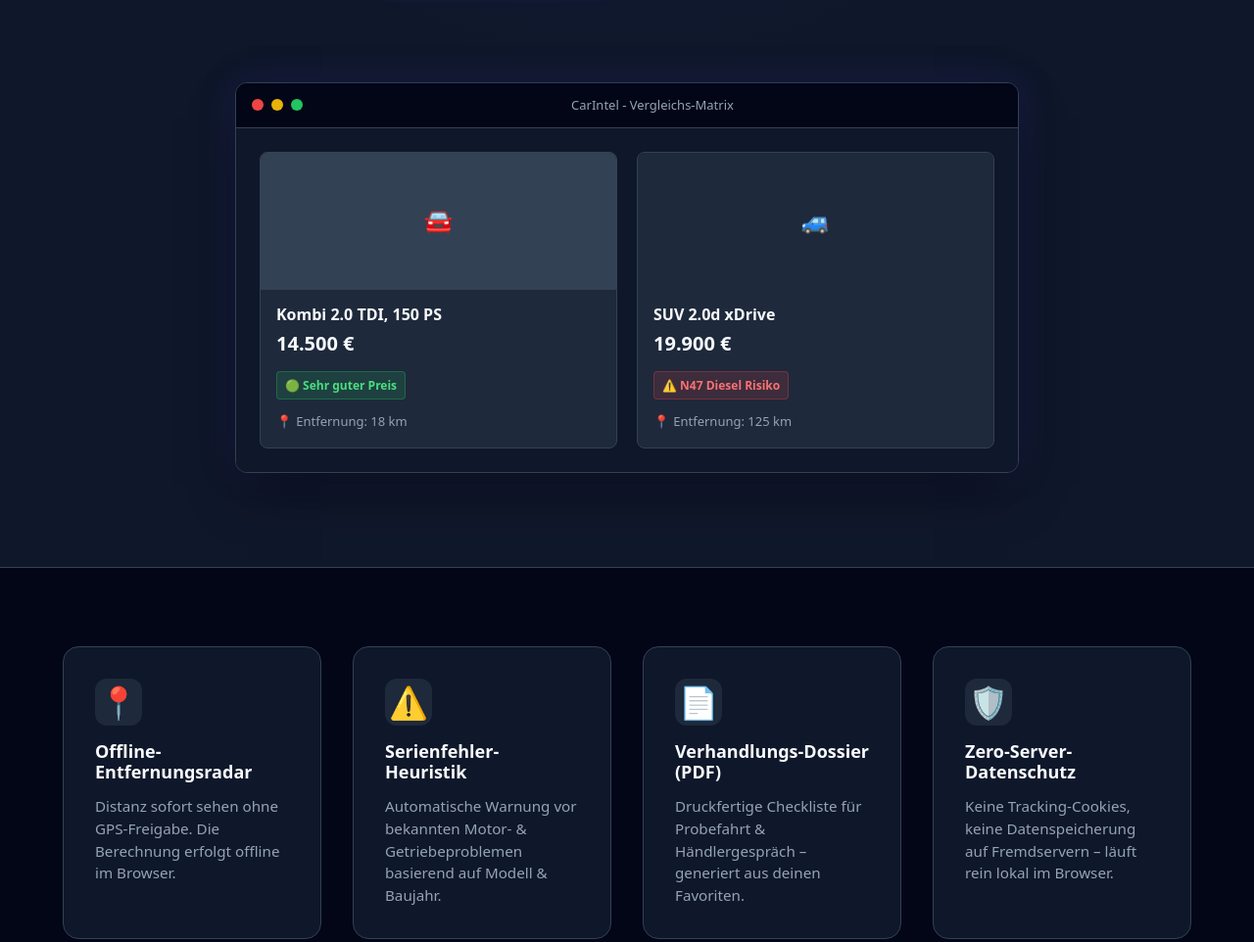
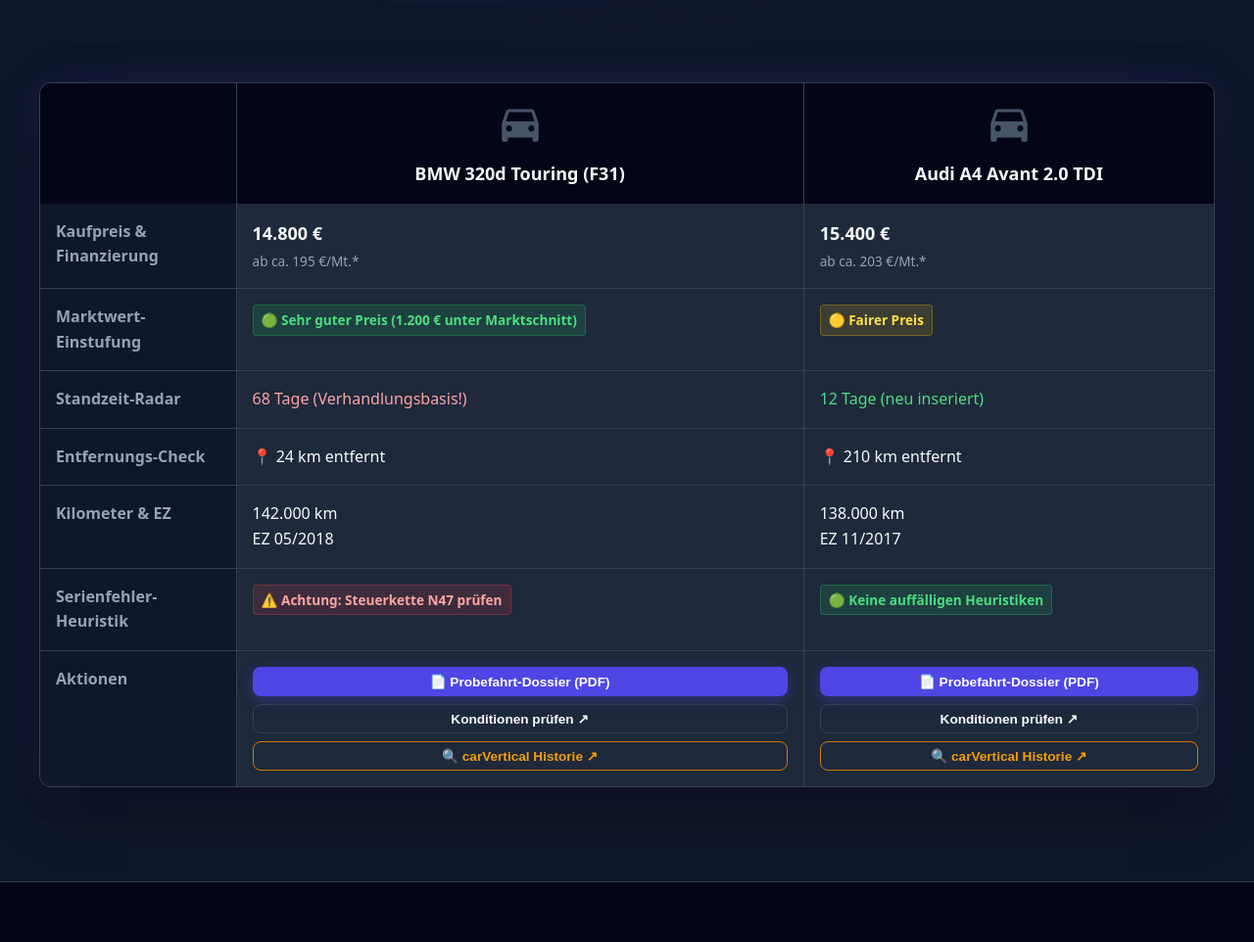
Before and after one commit to ProtonCode99/carintel, a browser extension: page landingpage/index.html in a window 1280 px wide. Shown: the part 560-1522 px from the top of the page at 98% size. Drawn offline with Linux system fonts and the light colour scheme.

Commit message:
fix: restore rich comparison matrix with neutral car silhouettes

```diff
--- a/landingpage/index.html
+++ b/landingpage/index.html
@@ -236,100 +236,108 @@
       }
     }
 
-    /* Mockup UI */
+    /* Compare Table UI */
     .showcase {
       padding: 2rem 0 6rem;
     }
 
-    .mockup-window {
-      background: var(--bg-dark);
+    .table-container {
+      width: 100%;
+      overflow-x: auto;
+      background: var(--card-bg);
       border: 1px solid var(--border-color);
       border-radius: 12px;
       box-shadow: 0 25px 50px -12px rgba(0,0,0,0.5), 0 0 40px rgba(79, 70, 229, 0.15);
-      overflow: hidden;
-      max-width: 800px;
-      margin: 0 auto;
     }
 
-    .mockup-header {
-      background: var(--bg-darker);
-      padding: 12px 16px;
-      display: flex;
-      align-items: center;
-      border-bottom: 1px solid var(--border-color);
+    .compare-table {
+      width: 100%;
+      min-width: 800px;
+      border-collapse: collapse;
+      text-align: left;
     }
 
-    .mockup-dots {
+    .compare-table th, .compare-table td {
+      padding: 16px;
+      border-bottom: 1px solid var(--border-color);
+      border-right: 1px solid var(--border-color);
+      vertical-align: top;
+    }
+
+    .compare-table th:last-child, .compare-table td:last-child {
+      border-right: none;
+    }
+
+    .compare-table tr:last-child th, .compare-table tr:last-child td {
+      border-bottom: none;
+    }
+
+    .compare-table thead th {
+      background: var(--bg-darker);
+      position: sticky;
+      top: 0;
+      z-index: 10;
+      text-align: center;
+    }
+
+    .compare-table tbody th {
+      background: var(--bg-dark);
+      width: 200px;
+      color: var(--text-muted);
+      font-weight: 600;
+    }
+
+    .car-header {
       display: flex;
+      flex-direction: column;
+      align-items: center;
+      gap: 12px;
+    }
+
+    .car-title {
+      font-size: 1.125rem;
+      color: var(--text-main);
+      font-weight: 700;
+    }
+
+    .badge-wrap {
+      display: inline-block;
+      padding: 4px 8px;
+      border-radius: 4px;
+      font-size: 0.85rem;
+      font-weight: 600;
+      margin-bottom: 4px;
+    }
+
+    .badge-green {
+      background: rgba(34, 197, 94, 0.15);
+      color: #4ade80;
+      border: 1px solid rgba(34, 197, 94, 0.3);
+    }
+
+    .badge-yellow {
+      background: rgba(234, 179, 8, 0.15);
+      color: #fde047;
+      border: 1px solid rgba(234, 179, 8, 0.3);
+    }
+
+    .badge-red {
+      background: rgba(239, 68, 68, 0.15);
+      color: #fca5a5;
+      border: 1px solid rgba(239, 68, 68, 0.3);
+    }
+
+    .action-btn-group {
+      display: flex;
+      flex-direction: column;
       gap: 8px;
     }
 
-    .mockup-dots span {
-      width: 12px; height: 12px; border-radius: 50%;
-    }
-
-    .mockup-title {
-      flex: 1; text-align: center; color: var(--text-muted); font-size: 13px; font-weight: 500;
-    }
-
-    .mockup-body {
-      padding: 24px;
-      display: grid;
-      grid-template-columns: 1fr;
-      gap: 20px;
-      background: var(--bg-dark);
-    }
-
-    @media (min-width: 640px) {
-      .mockup-body {
-        grid-template-columns: repeat(2, 1fr);
-      }
-    }
-
-    .mockup-card {
-      background: var(--card-bg);
-      border: 1px solid var(--border-color);
-      border-radius: 8px;
-      overflow: hidden;
-      text-align: left;
-    }
-
-    .mockup-card-img {
-      height: 140px;
-      background: #334155;
-      display: flex;
-      align-items: center;
-      justify-content: center;
-      color: #64748b;
-      font-size: 24px;
-    }
-
-    .mockup-card-img.alt {
-      background: #1e293b;
-    }
-
-    .mockup-card-content {
-      padding: 16px;
-    }
-
-    .mockup-card h4 {
-      font-size: 16px; margin-bottom: 4px; color: var(--text-main);
-    }
-
-    .mockup-price {
-      font-size: 20px; font-weight: bold; margin-bottom: 12px; color: var(--text-main);
-    }
-
-    .mockup-badge {
-      display: inline-block; padding: 4px 8px; background: rgba(34, 197, 94, 0.15); color: #4ade80; border: 1px solid rgba(34, 197, 94, 0.3); border-radius: 4px; font-size: 12px; font-weight: 600; margin-bottom: 12px;
-    }
-
-    .mockup-badge.warn {
-      background: rgba(239, 68, 68, 0.15); color: #f87171; border: 1px solid rgba(239, 68, 68, 0.3);
-    }
-
-    .mockup-dist {
-      color: var(--text-muted); font-size: 13px; display: flex; align-items: center; gap: 4px;
+    .btn-sm {
+      padding: 6px 12px;
+      font-size: 0.85rem;
+      min-height: auto;
+      width: 100%;
     }
 
     /* Features Grid */
@@ -497,37 +505,85 @@
 
   <!-- Product UI Mockup -->
   <section id="preview" class="showcase container">
-    <div class="mockup-window">
-      <div class="mockup-header">
-        <div class="mockup-dots">
-          <span style="background:#ef4444"></span>
-          <span style="background:#eab308"></span>
-          <span style="background:#22c55e"></span>
-        </div>
-        <div class="mockup-title">CarIntel - Vergleichs-Matrix</div>
-      </div>
-      <div class="mockup-body">
-        <!-- Mockup Card 1 -->
-        <div class="mockup-card">
-          <div class="mockup-card-img">🚘</div>
-          <div class="mockup-card-content">
-            <h4>Kombi 2.0 TDI, 150 PS</h4>
-            <div class="mockup-price">14.500 €</div>
-            <span class="mockup-badge">🟢 Sehr guter Preis</span>
-            <div class="mockup-dist"><span>📍</span> Entfernung: 18 km</div>
-          </div>
-        </div>
-        <!-- Mockup Card 2 -->
-        <div class="mockup-card">
-          <div class="mockup-card-img alt">🚙</div>
-          <div class="mockup-card-content">
-            <h4>SUV 2.0d xDrive</h4>
-            <div class="mockup-price">19.900 €</div>
-            <span class="mockup-badge warn">⚠️ N47 Diesel Risiko</span>
-            <div class="mockup-dist"><span>📍</span> Entfernung: 125 km</div>
-          </div>
-        </div>
-      </div>
+    <div class="table-container">
+      <table class="compare-table">
+        <thead>
+          <tr>
+            <th></th>
+            <th>
+              <div class="car-header">
+                <svg viewBox="0 0 24 24" fill="#475569" style="width: 100px; height: 50px;">
+                  <path d="M18.92 6.01C18.72 5.42 18.16 5 17.5 5h-11c-.66 0-1.21.42-1.42 1.01L3 12v8c0 .55.45 1 1 1h1c.55 0 1-.45 1-1v-1h12v1c0 .55.45 1 1 1h1c.55 0 1-.45 1-1v-8l-2.08-5.99zM6.5 16c-.83 0-1.5-.67-1.5-1.5S5.67 13 6.5 13s1.5.67 1.5 1.5S7.33 16 6.5 16zm11 0c-.83 0-1.5-.67-1.5-1.5s.67-1.5 1.5-1.5 1.5.67 1.5 1.5-.67 1.5-1.5 1.5zM5 11l1.5-4.5h11L19 11H5z"/>
+                </svg>
+                <div class="car-title">BMW 320d Touring (F31)</div>
+              </div>
+            </th>
+            <th>
+              <div class="car-header">
+                <svg viewBox="0 0 24 24" fill="#475569" style="width: 100px; height: 50px;">
+                  <path d="M18.92 6.01C18.72 5.42 18.16 5 17.5 5h-11c-.66 0-1.21.42-1.42 1.01L3 12v8c0 .55.45 1 1 1h1c.55 0 1-.45 1-1v-1h12v1c0 .55.45 1 1 1h1c.55 0 1-.45 1-1v-8l-2.08-5.99zM6.5 16c-.83 0-1.5-.67-1.5-1.5S5.67 13 6.5 13s1.5.67 1.5 1.5S7.33 16 6.5 16zm11 0c-.83 0-1.5-.67-1.5-1.5s.67-1.5 1.5-1.5 1.5.67 1.5 1.5-.67 1.5-1.5 1.5zM5 11l1.5-4.5h11L19 11H5z"/>
+                </svg>
+                <div class="car-title">Audi A4 Avant 2.0 TDI</div>
+              </div>
+            </th>
+          </tr>
+        </thead>
+        <tbody>
+          <tr>
+            <th>Kaufpreis & Finanzierung</th>
+            <td>
+              <div style="font-size: 1.125rem; font-weight: bold; color: var(--text-main); margin-bottom: 4px;">14.800 €</div>
+              <div style="font-size: 0.85rem; color: var(--text-muted);">ab ca. 195 €/Mt.*</div>
+            </td>
+            <td>
+              <div style="font-size: 1.125rem; font-weight: bold; color: var(--text-main); margin-bottom: 4px;">15.400 €</div>
+              <div style="font-size: 0.85rem; color: var(--text-muted);">ab ca. 203 €/Mt.*</div>
+            </td>
+          </tr>
+          <tr>
+            <th>Marktwert-Einstufung</th>
+            <td><div class="badge-wrap badge-green">🟢 Sehr guter Preis (1.200 € unter Marktschnitt)</div></td>
+            <td><div class="badge-wrap badge-yellow">🟡 Fairer Preis</div></td>
+          </tr>
+          <tr>
+            <th>Standzeit-Radar</th>
+            <td><div style="color: #fca5a5;">68 Tage (Verhandlungsbasis!)</div></td>
+            <td><div style="color: #4ade80;">12 Tage (neu inseriert)</div></td>
+          </tr>
+          <tr>
+            <th>Entfernungs-Check</th>
+            <td>📍 24 km entfernt</td>
+            <td>📍 210 km entfernt</td>
+          </tr>
+          <tr>
+            <th>Kilometer & EZ</th>
+            <td>142.000 km<br>EZ 05/2018</td>
+            <td>138.000 km<br>EZ 11/2017</td>
+          </tr>
+          <tr>
+            <th>Serienfehler-Heuristik</th>
+            <td><div class="badge-wrap badge-red">⚠️ Achtung: Steuerkette N47 prüfen</div></td>
+            <td><div class="badge-wrap badge-green">🟢 Keine auffälligen Heuristiken</div></td>
+          </tr>
+          <tr>
+            <th>Aktionen</th>
+            <td>
+              <div class="action-btn-group">
+                <button class="btn btn-primary btn-sm">📄 Probefahrt-Dossier (PDF)</button>
+                <button class="btn btn-secondary btn-sm">Konditionen prüfen ↗</button>
+                <button class="btn btn-secondary btn-sm" style="border-color: #d97706; color: #f59e0b;">🔍 carVertical Historie ↗</button>
+              </div>
+            </td>
+            <td>
+              <div class="action-btn-group">
+                <button class="btn btn-primary btn-sm">📄 Probefahrt-Dossier (PDF)</button>
+                <button class="btn btn-secondary btn-sm">Konditionen prüfen ↗</button>
+                <button class="btn btn-secondary btn-sm" style="border-color: #d97706; color: #f59e0b;">🔍 carVertical Historie ↗</button>
+              </div>
+            </td>
+          </tr>
+        </tbody>
+      </table>
     </div>
   </section>
 
```
Also changed, not shown: index.html (+166 -110 lines).
